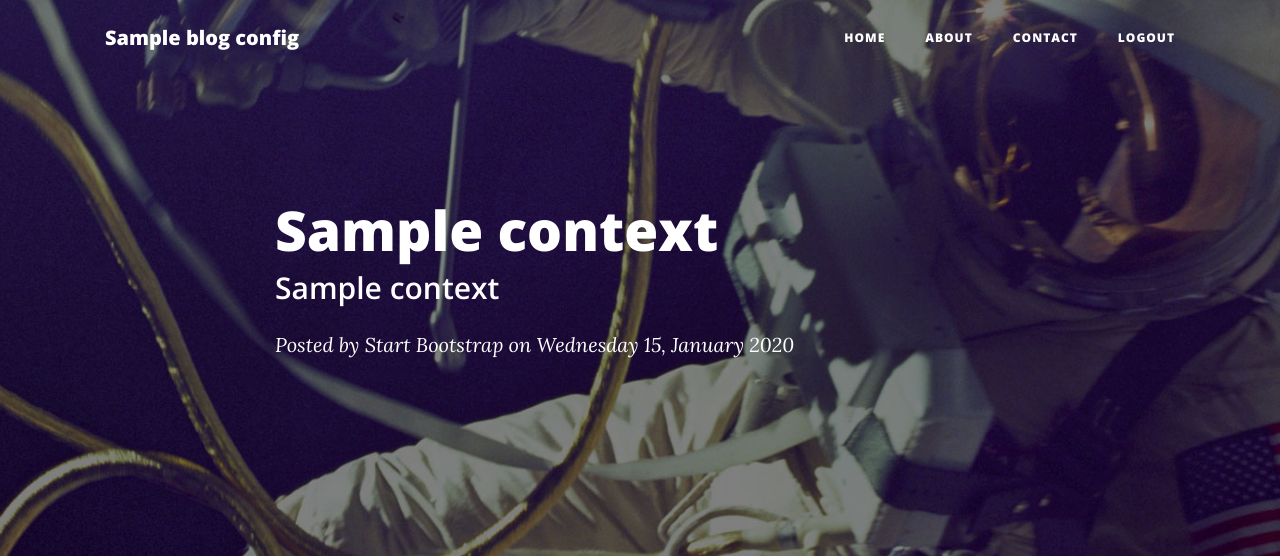
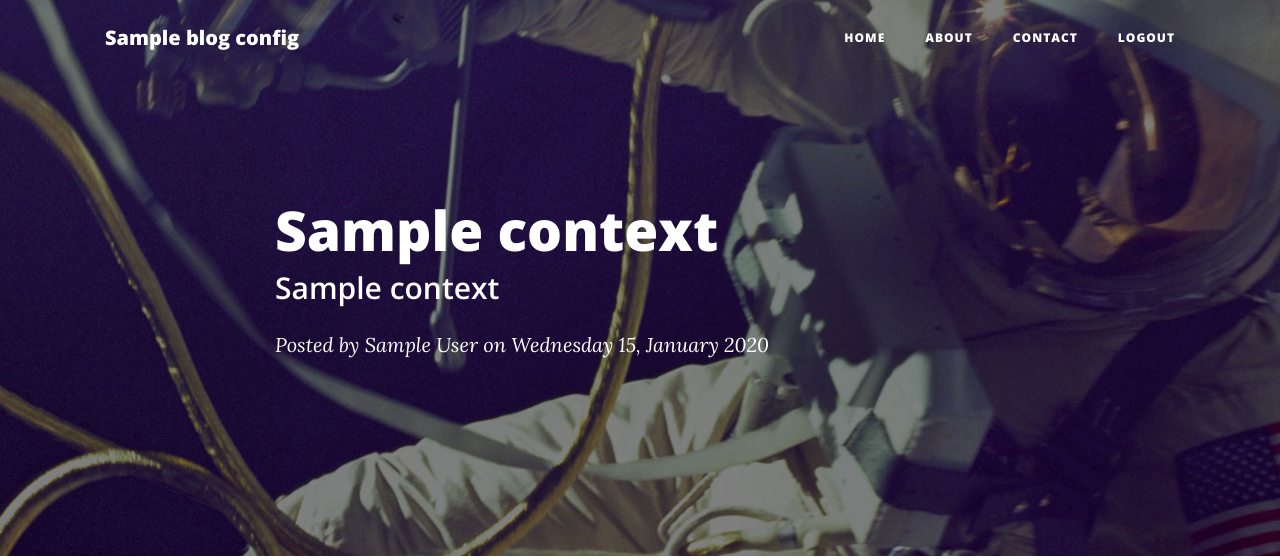
Before and after one commit to i2nes/app-engine-blog, a Flask app: template app/templates/main/post_page.html in a window 1280 px wide. Shown: the top 560 px of the page. Run offline with Flask 2, Linux system fonts and the light colour scheme; the template is opened without the code that fills it: most values are stand-ins (such as "Sample title", 1, 10 or a date in 2020); some libraries are stand-ins or nearby versions.

Commit message:
Article poster is now the logged in user

```diff
--- a/app/editor/routes.py
+++ b/app/editor/routes.py
@@ -72,6 +72,8 @@ def home():
 @login_required
 def create_article():
 
+    user = users.get_current_user()
+
     context = {
         'logout_url': logout_url(),
     }
@@ -83,6 +85,7 @@ def create_article():
 
         new_article.title1 = form.title1.data
         new_article.title2 = form.title2.data
+        new_article.author = blog_config['EDITOR_ACCESS_LIST'][user.email()]
         new_article.slug = slugify(form.title1.data)
         new_article.content = form.content.data
         new_article.published = True if form.status.data == 'published' else False
--- a/app/main/routes.py
+++ b/app/main/routes.py
@@ -80,6 +80,7 @@ def post(slug):
     if query:
         context['post_title_1'] = query[0].title1
         context['post_title_2'] = query[0].title2
+        context['post_author'] = query[0].author
         context['content'] = markdown.markdown(
             query[0].content,
             extensions=[GithubFlavoredMarkdownExtension()])
--- a/app/models.py
+++ b/app/models.py
@@ -5,6 +5,7 @@ class Article(ndb.Model):
 
     title1 = ndb.StringProperty()
     title2 = ndb.StringProperty()
+    author = ndb.StringProperty()
     slug = ndb.StringProperty()
     content = ndb.TextProperty()
     published = ndb.BooleanProperty(default=False)
--- a/app/templates/main/home_page.html
+++ b/app/templates/main/home_page.html
@@ -30,7 +30,7 @@ url({{ url_for('static', filename='img/home-bg.jpg') }})
                     </h3>
                 </a>
                 <p class="post-meta">Posted by
-                    <a href="{{ blog_config['POST_AUTHOR_LINK'] }}">{{ blog_config['POST_AUTHOR'] }}</a>
+                    <a href="{{ blog_config['POST_AUTHOR_LINK'] }}">{{ post['author'] }}</a>
                     on {{ post['created'].date().strftime("%A %d, %B %Y") }}</p>
             </div>
             <hr>
--- a/app/templates/main/post_page.html
+++ b/app/templates/main/post_page.html
@@ -10,7 +10,7 @@ url({{ url_for('static', filename='img/post-bg.jpg') }})
 <div class="post-heading">
     <h1>{{ context['post_title_1'] }}</h1>
     <h2 class="subheading">{{ context['post_title_2'] }}</h2>
-    <span class="meta">Posted by <a href="#">Start Bootstrap</a> on {{ context['created'].date().strftime("%A %d, %B %Y") }}</span>
+    <span class="meta">Posted by <a href="#">{{ context['post_author'] }}</a> on {{ context['created'].date().strftime("%A %d, %B %Y") }}</span>
 </div>
 {% endblock %}
 
```
